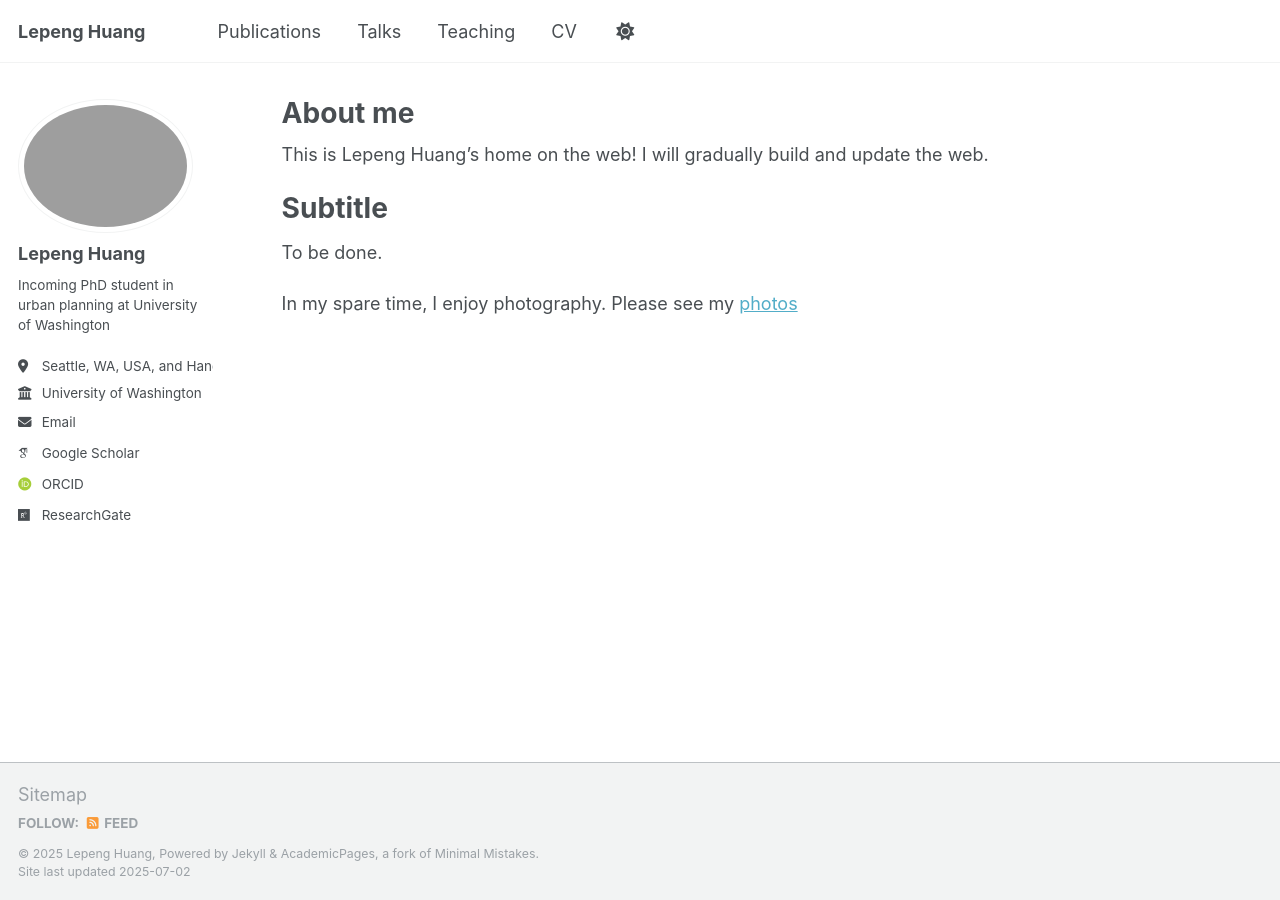
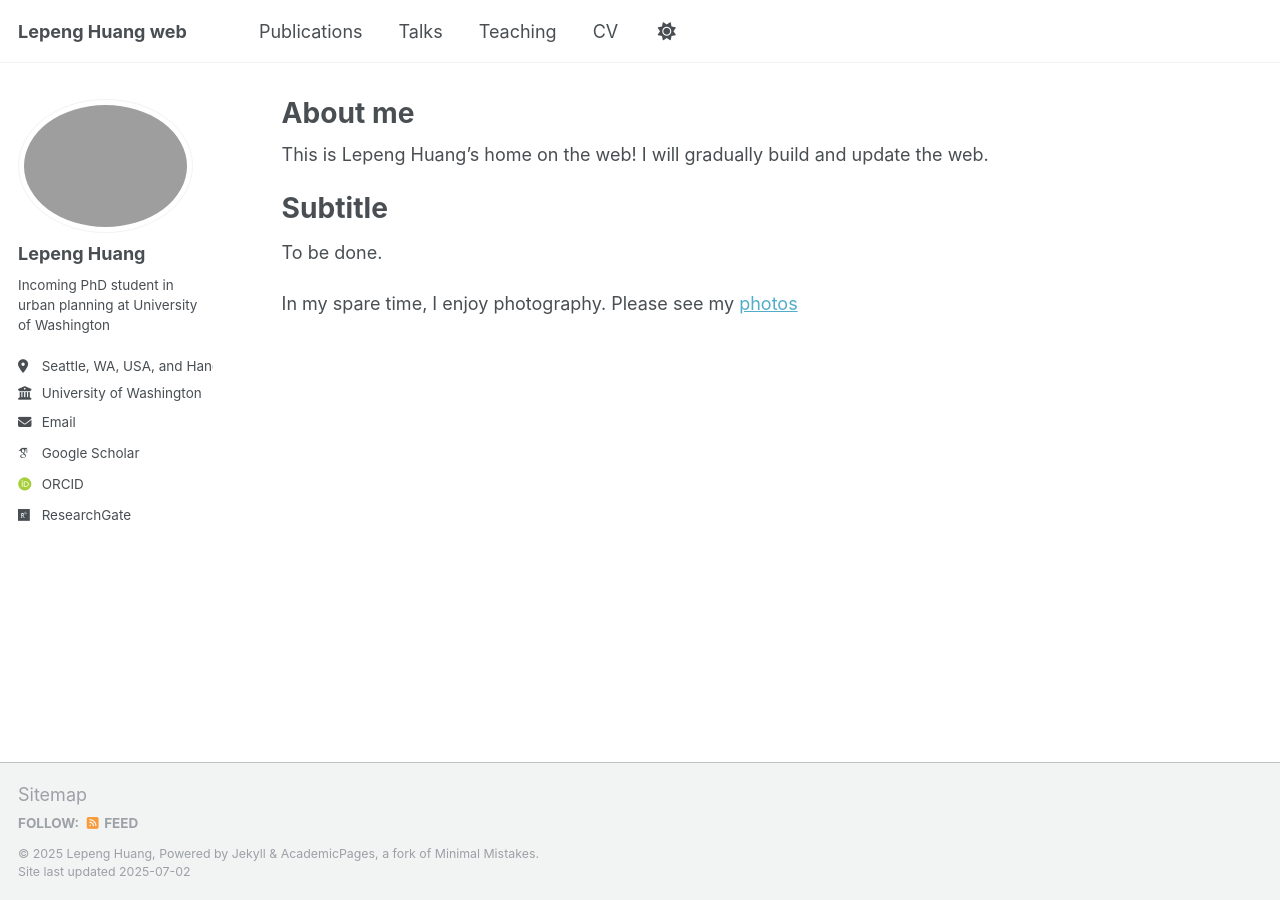
Before and after one commit to lepenghuang/lepenghuang.github.io, a Jekyll site: the page built from _pages/about.md, in a window 1280 px wide. Built offline with Jekyll 4.4.1, drawn with Linux system fonts in a browser that asks for light colours; some web fonts are replaced; a script that is not in the unit is left out.

Commit message:
Update _config.yml

```diff
--- a/_config.yml
+++ b/_config.yml
@@ -9,7 +9,7 @@
 # Basic Site Settings
 locale                   : "en-US"
 site_theme               : "Academic Profile"
-title                    : "Lepeng Huang"
+title                    : "Lepeng Huang web"
 title_separator          : ":"
 name                     : &name "Lepeng Huang"
 description              : &description "PhD student"
```
